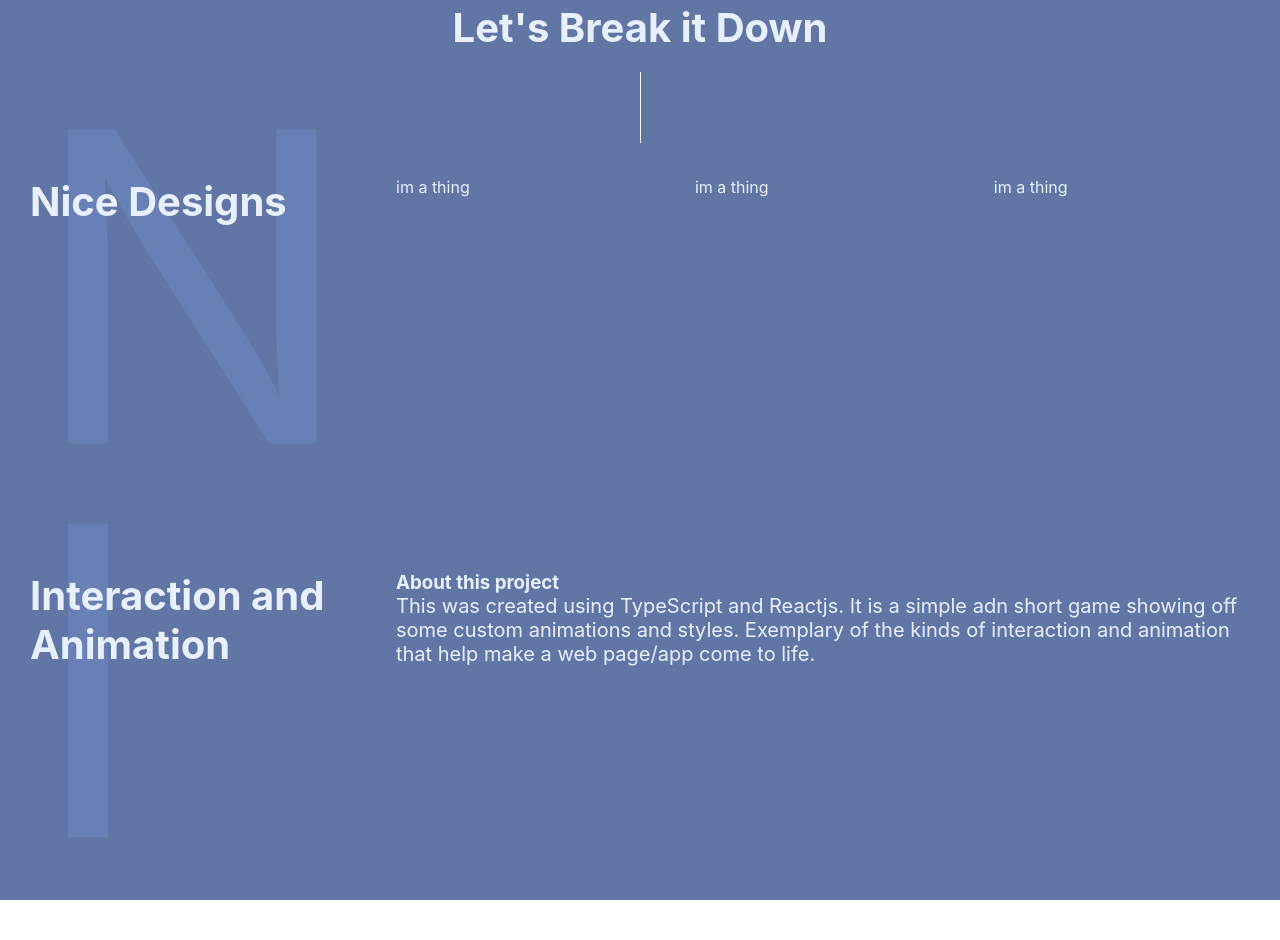
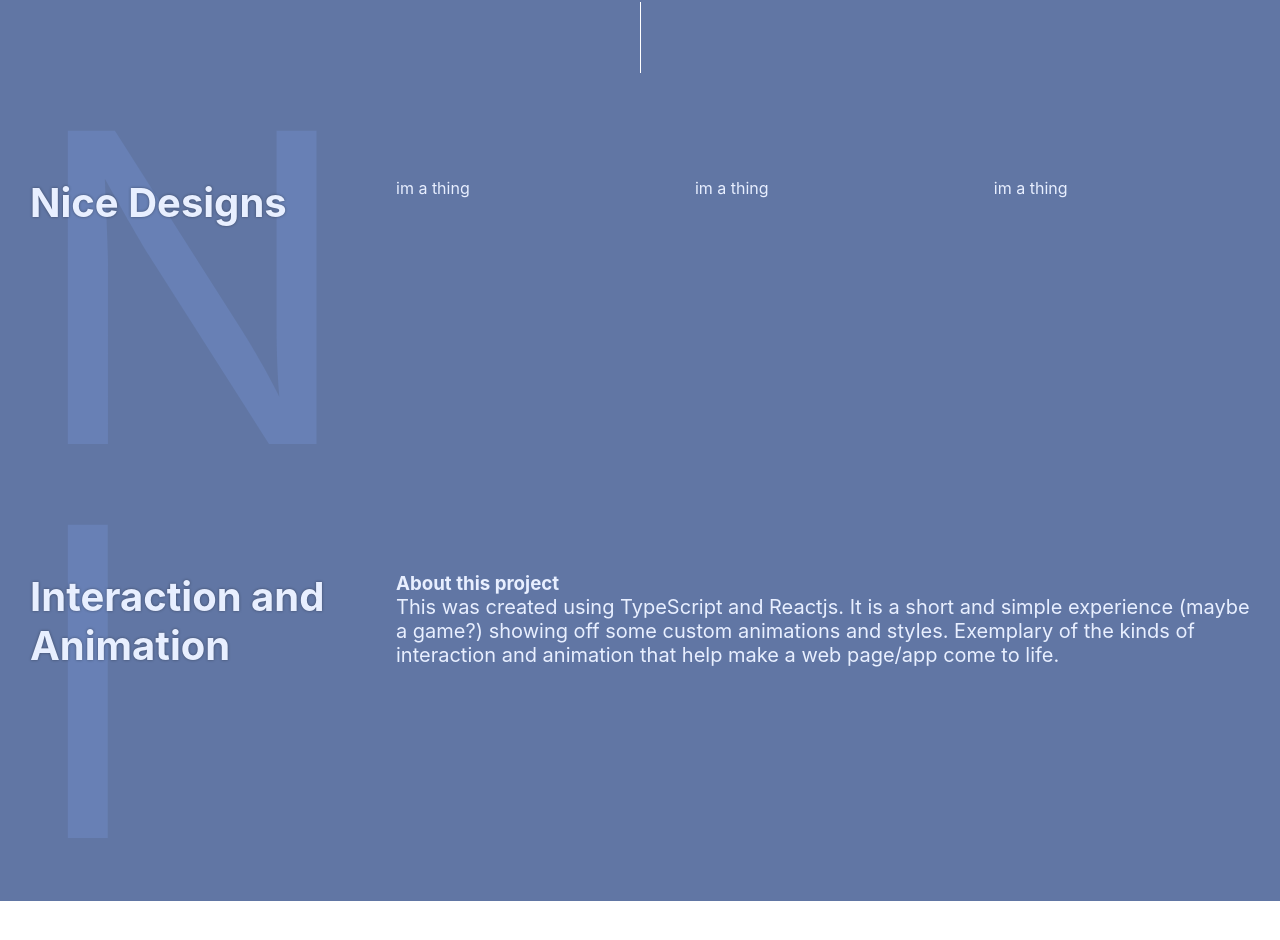
Before and after one commit to leavemydogalone/Portfolio, a React (Create React App) app: page / in a window 1280 px wide. Shown: the part 1016-1956 px from the top of the page. Built offline with nearby package versions, Linux system fonts and the light colour scheme.

Commit message:
got intersection working and animations for titles

```diff
--- /dev/null
+++ b/_variables.scss
@@ -0,0 +1,21 @@
+@keyframes fadeInFromLeft {
+  from {
+    transform: translateX(-200px);
+    opacity: 0;
+  }
+  to {
+    transform: translateX(0);
+    opacity: 1;
+  }
+}
+
+@keyframes fadeInFromTop {
+  from {
+    transform: translateY(-200px);
+    opacity: 0;
+  }
+  to {
+    transform: translateY(0);
+    opacity: 1;
+  }
+}
--- a/src/Projects.js
+++ b/src/Projects.js
@@ -4,7 +4,6 @@ import GalleryItem from "./components/GalleryItem";
 
 export default function Projects() {
   const projectsRef = useRef([]);
-  const [inView, setInView] = useState([false, false, false]);
 
   const options = {
     root: null,
@@ -12,8 +11,11 @@ export default function Projects() {
     rootMargin: "-25px 0px",
   };
   const observer = new IntersectionObserver(function (entries, observer) {
-    entries.forEach((entry) => {
-      console.log(entry);
+    entries.forEach((entry, index) => {
+      if (!entry.isIntersecting) {
+        return;
+      }
+      entry.target.classList.add("inView");
     });
   }, options);
 
@@ -73,10 +75,10 @@ export default function Projects() {
             <div className="text-container ">
               <h3 className="smallest-title">About this project</h3>
               <p className="text">
-                This was created using TypeScript and Reactjs. It is a simple
-                adn short game showing off some custom animations and styles.
-                Exemplary of the kinds of interaction and animation that help
-                make a web page/app come to life.
+                This was created using TypeScript and Reactjs. It is a short and
+                simple experience (maybe a game?) showing off some custom
+                animations and styles. Exemplary of the kinds of interaction and
+                animation that help make a web page/app come to life.
               </p>
             </div>
           </div>
--- a/src/Projects.scss
+++ b/src/Projects.scss
@@ -1,6 +1,8 @@
+@use "variables";
+
 .projects {
   background: #6176a4;
-  padding-top: 20vh;
+  padding-top: 10vh;
   * {
     color: #e8efff;
   }
@@ -9,12 +11,12 @@
   }
   .small-title {
     text-align: center;
-    margin-bottom: 60px;
+    margin-bottom: 141px;
     position: relative;
     &::after {
       content: "";
       height: 71px;
-      margin: 20px 0;
+      margin: 30px 0 20px;
       width: 1px;
       position: absolute;
       display: block;
@@ -31,7 +33,9 @@
       .section-title {
         font-size: 40px;
         position: relative;
+        text-shadow: 0 0 3px #00000063;
       }
+
       .big-letter {
         position: absolute;
         top: 0;
@@ -45,6 +49,24 @@
     .gallery-container {
       .gallery-item {
         position: relative;
+        opacity: 0;
+      }
+    }
+    &.inView {
+      .section-title {
+        animation: fadeInFromLeft 2s ease-in-out forwards;
+      }
+      .gallery-item {
+        animation: fadeInFromTop 2s ease-in-out forwards;
+      }
+      .gallery-item:nth-child(1) {
+        animation-delay: 0.5s;
+      }
+      .gallery-item:nth-child(2) {
+        animation-delay: 1.5s;
+      }
+      .gallery-item:nth-child(3) {
+        animation-delay: 2.5s;
       }
     }
   }
```
